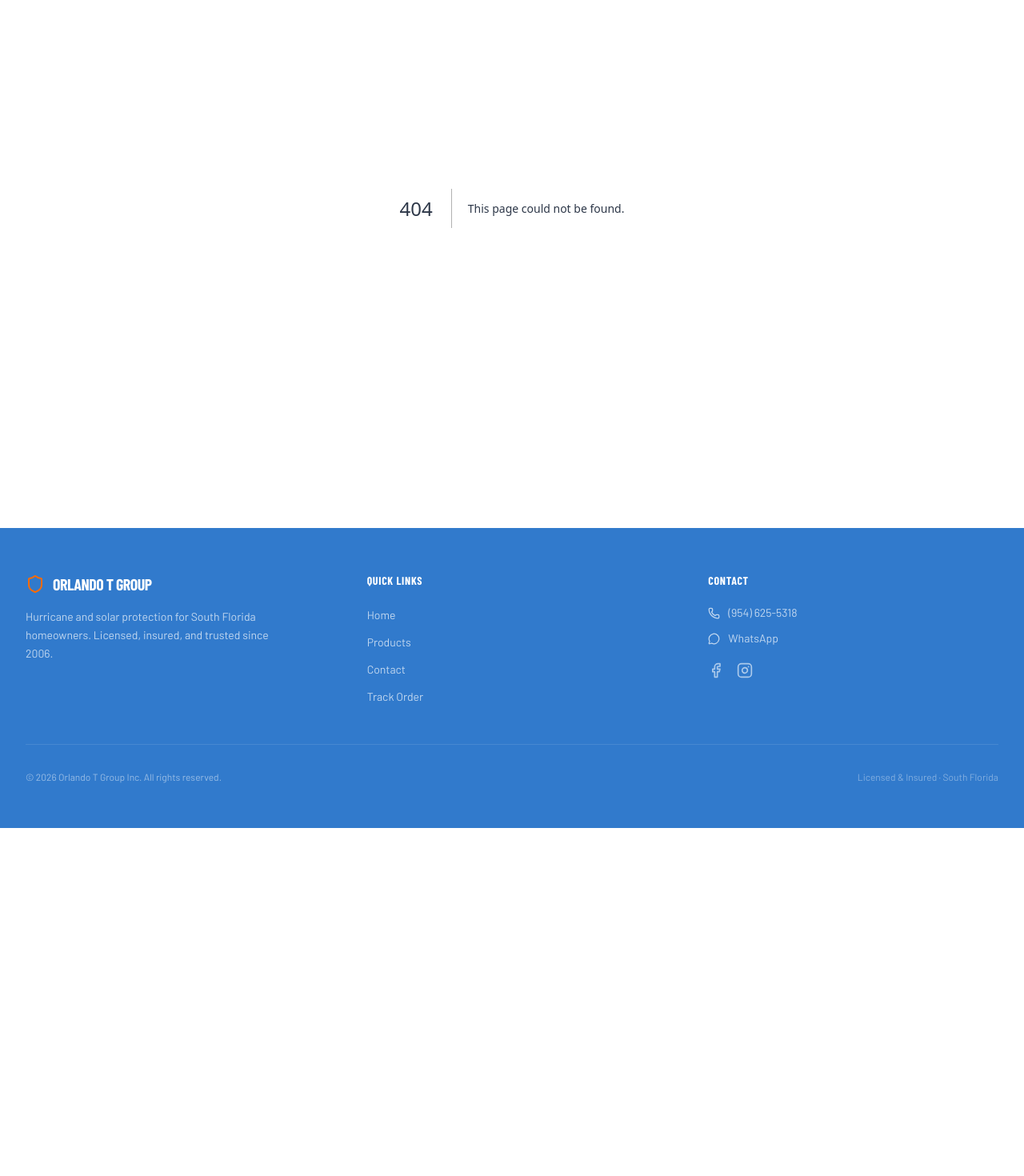
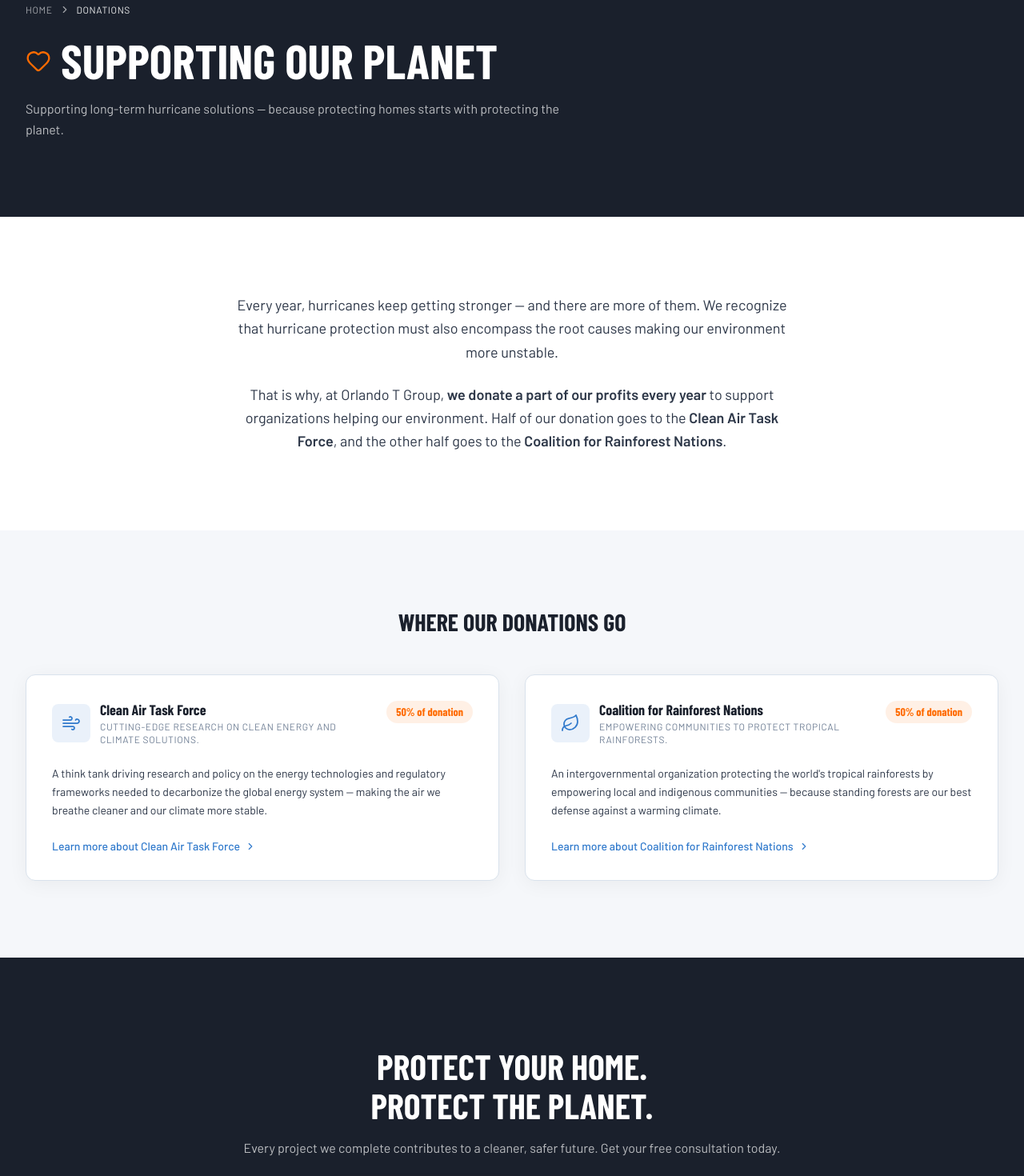
Before and after one commit to orlandott/otg-website, a Next.js app: page /donations in a window 1280 px wide. Before the commit this address had no page. Shown: the part 140-1610 px from the top of the page at 80% size. Before the commit the page ends 1175 px from the top, so only its background shows below. Built offline with nearby package versions, Linux system fonts and the light colour scheme.

Commit message:
feat(donations): add donations page, nav/footer links, and WhyUs card routing

```diff
--- /dev/null
+++ b/src/app/donations/page.tsx
@@ -0,0 +1,211 @@
+"use client";
+
+import { motion } from "framer-motion";
+import Link from "next/link";
+import { ChevronRight, Heart, Leaf, Wind } from "lucide-react";
+
+const orgs = [
+  {
+    name: "Clean Air Task Force",
+    url: "https://www.catf.us",
+    icon: Wind,
+    share: "50%",
+    description:
+      "A think tank driving research and policy on the energy technologies and regulatory frameworks needed to decarbonize the global energy system — making the air we breathe cleaner and our climate more stable.",
+    impact: "Cutting-edge research on clean energy and climate solutions.",
+  },
+  {
+    name: "Coalition for Rainforest Nations",
+    url: "https://www.rainforestcoalition.org",
+    icon: Leaf,
+    share: "50%",
+    description:
+      "An intergovernmental organization protecting the world's tropical rainforests by empowering local and indigenous communities — because standing forests are our best defense against a warming climate.",
+    impact: "Empowering communities to protect tropical rainforests.",
+  },
+];
+
+const fadeUp = {
+  initial: { opacity: 0, y: 20 },
+  animate: { opacity: 1, y: 0 },
+  transition: { duration: 0.5 },
+};
+
+export default function DonationsPage() {
+  return (
+    <>
+      {/* Page header */}
+      <section className="pt-28 pb-16 md:pt-36 md:pb-24 bg-navy">
+        <div className="max-w-7xl mx-auto px-4 sm:px-6 lg:px-8">
+          <nav
+            className="flex items-center gap-2 text-white/60 text-xs font-body uppercase tracking-wider mb-6"
+            aria-label="Breadcrumb"
+          >
+            <Link href="/" className="hover:text-white transition-colors">
+              Home
+            </Link>
+            <ChevronRight size={14} />
+            <span className="text-white/90">Donations</span>
+          </nav>
+
+          <motion.div
+            className="flex items-center gap-3 mb-4"
+            {...fadeUp}
+          >
+            <Heart className="w-8 h-8 text-accent flex-shrink-0" strokeWidth={1.75} />
+            <h1
+              className="font-heading font-bold text-white uppercase leading-[1.05]"
+              style={{ fontSize: "clamp(36px, 5vw, 60px)" }}
+            >
+              Supporting Our Planet
+            </h1>
+          </motion.div>
+
+          <motion.p
+            className="mt-2 text-white/70 font-body text-base max-w-2xl leading-relaxed"
+            initial={{ opacity: 0, y: 20 }}
+            animate={{ opacity: 1, y: 0 }}
+            transition={{ duration: 0.5, delay: 0.1 }}
+          >
+            Supporting long-term hurricane solutions — because protecting homes starts with protecting the planet.
+          </motion.p>
+        </div>
+      </section>
+
+      {/* Mission statement */}
+      <section className="py-16 md:py-24 bg-white">
+        <div className="max-w-3xl mx-auto px-4 sm:px-6 lg:px-8 text-center">
+          <motion.p
+            className="font-body text-charcoal text-lg leading-relaxed"
+            initial={{ opacity: 0, y: 16 }}
+            whileInView={{ opacity: 1, y: 0 }}
+            viewport={{ once: true }}
+            transition={{ duration: 0.5 }}
+          >
+            Every year, hurricanes keep getting stronger — and there are more of them. We recognize that hurricane
+            protection must also encompass the root causes making our environment more unstable.
+          </motion.p>
+          <motion.p
+            className="font-body text-charcoal text-lg leading-relaxed mt-6"
+            initial={{ opacity: 0, y: 16 }}
+            whileInView={{ opacity: 1, y: 0 }}
+            viewport={{ once: true }}
+            transition={{ duration: 0.5, delay: 0.1 }}
+          >
+            That is why, at Orlando T Group, <strong>we donate a part of our profits every year</strong> to support
+            organizations helping our environment. Half of our donation goes to the{" "}
+            <strong>Clean Air Task Force</strong>, and the other half goes to the{" "}
+            <strong>Coalition for Rainforest Nations</strong>.
+          </motion.p>
+        </div>
+      </section>
+
+      {/* Org cards */}
+      <section className="py-16 md:py-24 bg-surface" aria-label="Our donation recipients">
+        <div className="max-w-7xl mx-auto px-4 sm:px-6 lg:px-8">
+          <motion.h2
+            className="font-heading font-bold text-navy uppercase text-2xl md:text-3xl text-center mb-12"
+            initial={{ opacity: 0, y: 16 }}
+            whileInView={{ opacity: 1, y: 0 }}
+            viewport={{ once: true }}
+            transition={{ duration: 0.4 }}
+          >
+            Where Our Donations Go
+          </motion.h2>
+
+          <div className="grid grid-cols-1 md:grid-cols-2 gap-8">
+            {orgs.map((org, i) => (
+              <motion.div
+                key={org.name}
+                className="bg-white rounded-[12px] p-8 border border-border flex flex-col gap-6"
+                style={{ boxShadow: "0 4px 24px rgba(0,0,0,0.05)" }}
+                initial={{ opacity: 0, y: 24 }}
+                whileInView={{ opacity: 1, y: 0 }}
+                viewport={{ once: true }}
+                transition={{ duration: 0.5, delay: i * 0.1 }}
+              >
+                <div className="flex items-start justify-between gap-4">
+                  <div className="flex items-center gap-3">
+                    <div className="w-12 h-12 rounded-[8px] bg-blue/10 flex items-center justify-center flex-shrink-0">
+                      <org.icon className="w-6 h-6 text-blue" strokeWidth={1.75} />
+                    </div>
+                    <div>
+                      <h3 className="font-heading font-bold text-navy text-lg leading-tight">
+                        {org.name}
+                      </h3>
+                      <p className="font-body text-muted text-xs uppercase tracking-wider mt-0.5">
+                        {org.impact}
+                      </p>
+                    </div>
+                  </div>
+                  <span className="flex-shrink-0 bg-accent/10 text-accent font-heading font-bold text-sm px-3 py-1 rounded-full">
+                    {org.share} of donation
+                  </span>
+                </div>
+
+                <p className="font-body text-charcoal text-sm leading-relaxed">
+                  {org.description}
+                </p>
+
+                <a
+                  href={org.url}
+                  target="_blank"
+                  rel="noopener noreferrer"
+                  className="inline-flex items-center gap-1.5 text-blue font-body font-medium text-sm hover:underline mt-auto"
+                >
+                  Learn more about {org.name}
+                  <ChevronRight size={14} />
+                </a>
+              </motion.div>
+            ))}
+          </div>
+        </div>
+      </section>
+
+      {/* CTA */}
+      <section className="bg-navy py-20 md:py-28">
+        <div className="max-w-3xl mx-auto px-4 sm:px-6 lg:px-8 text-center">
+          <motion.h2
+            className="font-heading font-bold text-white uppercase leading-[1.1] mb-4"
+            style={{ fontSize: "clamp(28px, 4vw, 44px)" }}
+            initial={{ opacity: 0, y: 20 }}
+            whileInView={{ opacity: 1, y: 0 }}
+            viewport={{ once: true }}
+            transition={{ duration: 0.5 }}
+          >
+            Protect Your Home.<br />Protect the Planet.
+          </motion.h2>
+          <motion.p
+            className="font-body text-white/70 text-base mb-8 leading-relaxed"
+            initial={{ opacity: 0, y: 16 }}
+            whileInView={{ opacity: 1, y: 0 }}
+            viewport={{ once: true }}
+            transition={{ duration: 0.5, delay: 0.1 }}
+          >
+            Every project we complete contributes to a cleaner, safer future. Get your free consultation today.
+          </motion.p>
+          <motion.div
+            className="flex flex-col sm:flex-row gap-4 justify-center"
+            initial={{ opacity: 0, y: 16 }}
+            whileInView={{ opacity: 1, y: 0 }}
+            viewport={{ once: true }}
+            transition={{ duration: 0.5, delay: 0.2 }}
+          >
+            <Link
+              href="/contact"
+              className="inline-flex items-center justify-center gap-2 bg-accent hover:bg-accent-hover text-white font-heading font-bold px-10 py-4 rounded-[8px] text-sm uppercase tracking-[0.06em] transition-colors shadow-cta"
+            >
+              Get a Free Consultation
+            </Link>
+            <Link
+              href="/products"
+              className="inline-flex items-center justify-center gap-2 border border-white/30 text-white font-heading font-bold px-10 py-4 rounded-[8px] text-sm uppercase tracking-[0.06em] hover:bg-white/10 hover:border-white/50 transition-colors"
+            >
+              View Our Products
+            </Link>
+          </motion.div>
+        </div>
+      </section>
+    </>
+  );
+}
--- a/src/components/home/WhyUs.tsx
+++ b/src/components/home/WhyUs.tsx
@@ -9,7 +9,7 @@
 const cardHrefs = [
   "https://www.orlandotgroupinc.com/materials",
   "https://www.orlandotgroupinc.com/free-maintenance",
-  "https://www.orlandotgroupinc.com/donations",
+  "/donations",
 ];
 
 export function WhyUs() {
@@ -58,9 +58,8 @@
                 </p>
                 <Link
                   href={cardHrefs[index]}
-                  target="_blank"
-                  rel="noopener noreferrer"
-                  className="font-body text-xs text-white/70 hover:text-white uppercase tracking-wider transition-colors"
+                  {...(index !== 2 && { target: "_blank", rel: "noopener noreferrer" })}
+                  className="font-body font-bold text-xs text-white hover:text-white/80 uppercase tracking-wider transition-colors"
                 >
                   {t.whyUs.learnMore} &rarr;
                 </Link>
--- a/src/components/layout/Footer.tsx
+++ b/src/components/layout/Footer.tsx
@@ -10,6 +10,7 @@
   const footerLinks = [
     { href: "/", label: t.footer.links.home },
     { href: "/products", label: t.footer.links.products },
+    { href: "/donations", label: t.footer.links.donations },
     { href: "/contact", label: t.footer.links.contact },
     {
       href: "https://titan.orlandotgroupinc.com/status-tracking",
--- a/src/components/layout/Header.tsx
+++ b/src/components/layout/Header.tsx
@@ -74,6 +74,7 @@
     },
     { href: "/financing", label: t.nav.financing },
     { href: "/testimonials", label: t.nav.testimonials },
+    { href: "/donations", label: t.nav.donations },
     { href: "/blog", label: t.nav.blog },
     { href: "/contact", label: t.nav.contact },
   ];
```
